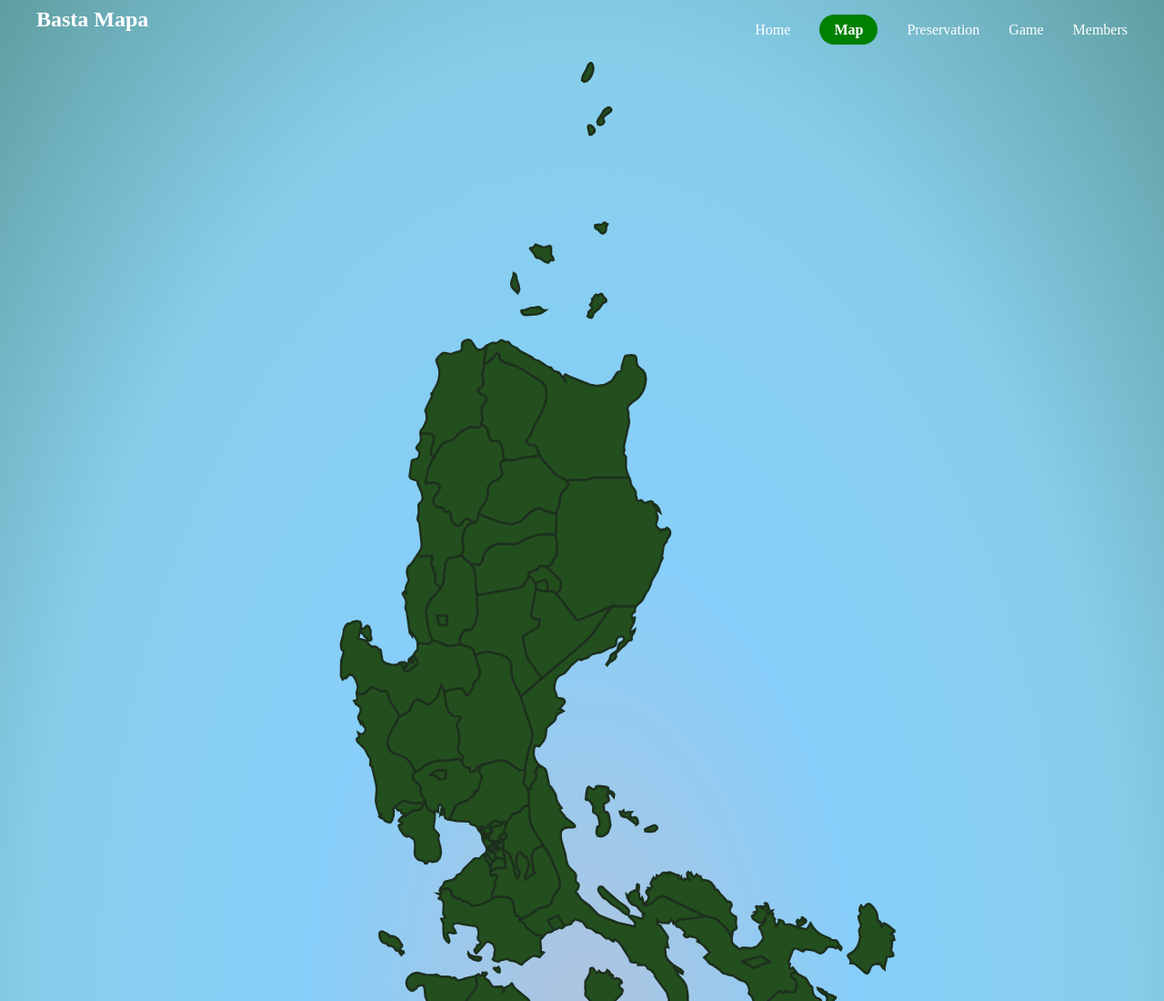
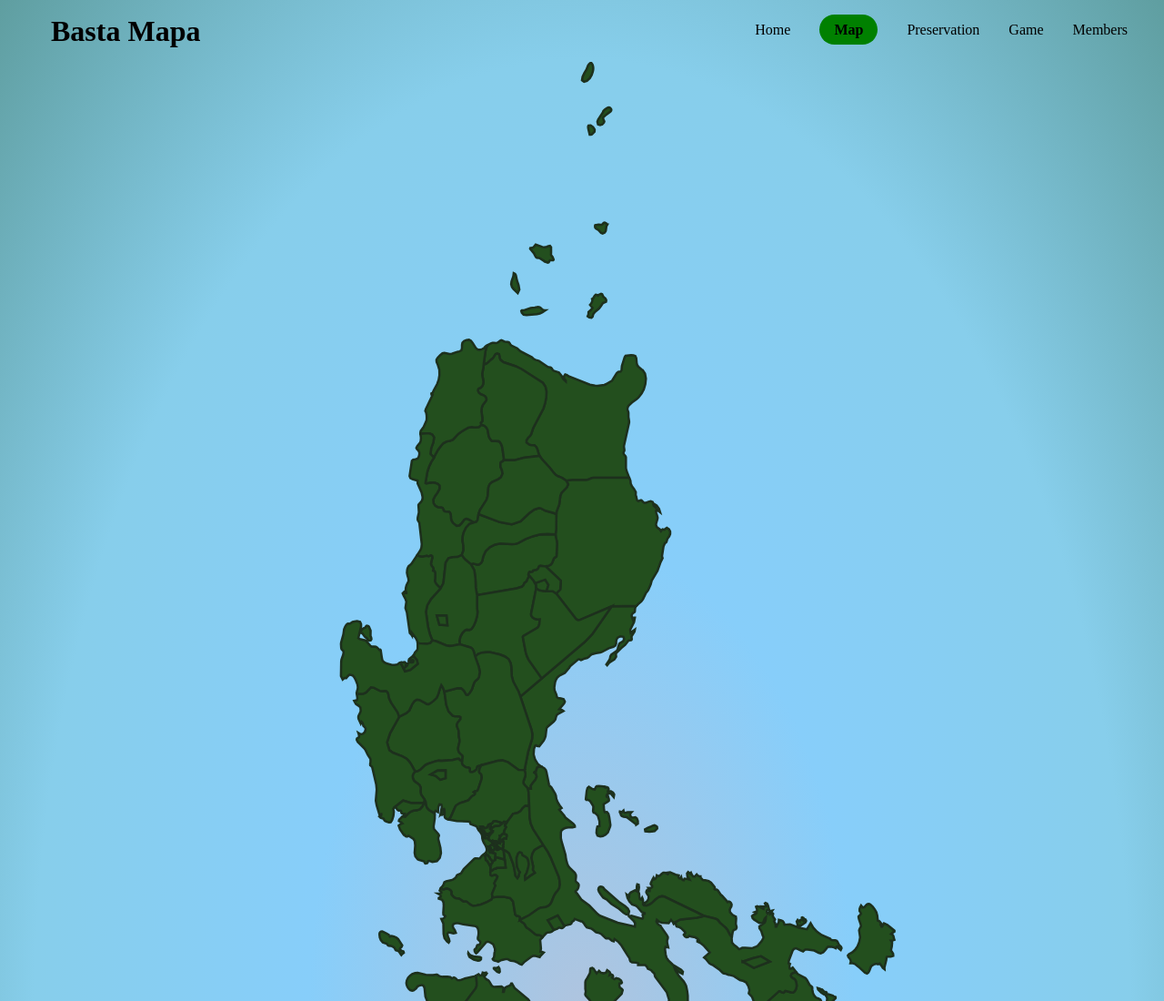
Before and after one commit to hungrysushi1/bastamapa, a plain HTML site: page index.html in a window 1280 px wide. Shown: the top 1100 px of the page at 91% size. Drawn offline with Linux system fonts and the light colour scheme.

Commit message:
style.css

```diff
--- a/css/style.css
+++ b/css/style.css
@@ -10,7 +10,7 @@ li {
 
 a {
     text-decoration: none;
-    color: #fff;
+    color: #000;
     font-size: 1rem;
 }
 
@@ -34,8 +34,10 @@ header {
 }
 
 .navbar .logo a {
-    font-size: 1.5rem;
+    font-size: 2rem;
     font-weight: bold;
+    display: block;
+    padding: 0.5rem 1rem;
 }
 
 .navbar .links {
@@ -45,7 +47,7 @@ header {
 
 .active {
     background-color: green;
-    color: #fff;
+    color: #000;
     padding: 0.5rem 1rem;
     border: none;
     outling: none;
```
